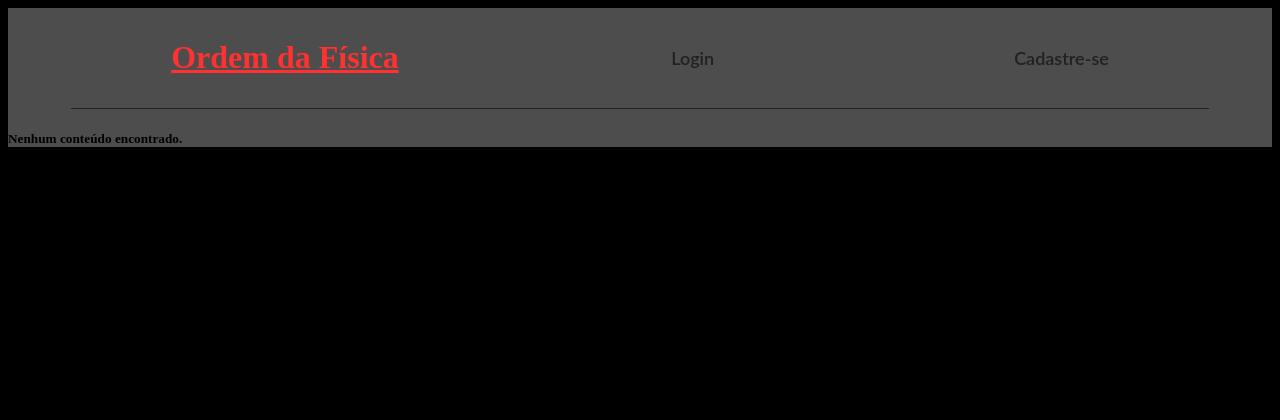
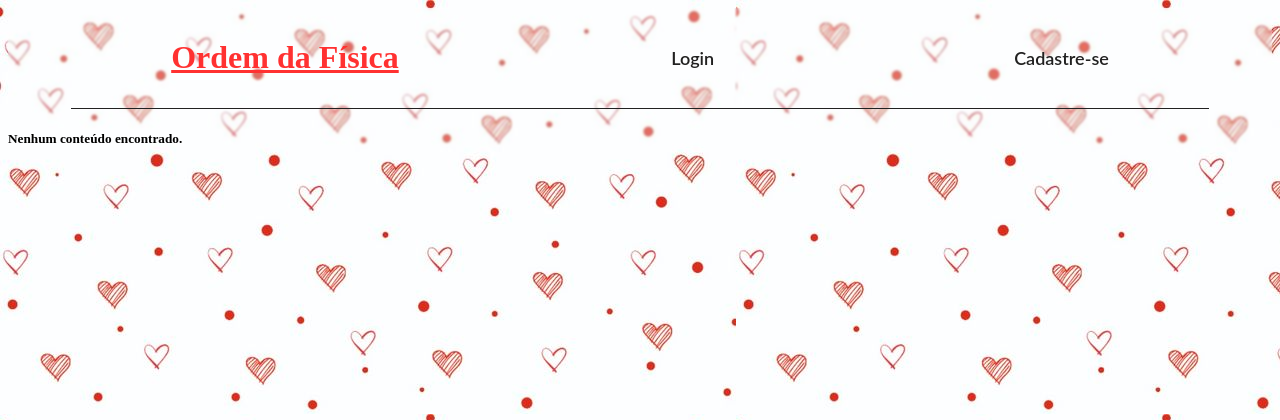
Before and after one commit to Azazel-Admetus/ordem_da_fisica-JLA, a PHP site: page / in a window 1280 px wide. Shown: the top 420 px of the page. Run offline with PHP 8.4, Linux system fonts and the light colour scheme; data that the repository does not hold is empty; a stand-in replaces the project's code that opens the database connection.

Commit message:
parece que as alterações estão sendo mandadas

```diff
--- a/css/index.css
+++ b/css/index.css
@@ -8,8 +8,7 @@
 
 
 html{
-    /* background-image: url(../img/fundo2.jpg); */
-    background-color: #000000;
+    background-image: url(../img/fundo2.jpg);
     position: relative;
   /* margin: 0;
     box-sizing: border-box;
--- a/html/index.php
+++ b/html/index.php
@@ -15,7 +15,7 @@ if(isset($_GET['idioma'])){
     <meta name="author" content="Azazel Admetus">
     <link rel="icon" href="../img/logo.jpeg" type="image/jpeg">
     <link rel="stylesheet" href="../css/index.css">
-    <title>Clube de Física </title>
+    <title>Clube de Física - JLA</title>
 </head>
 <body>
     <main>
```
